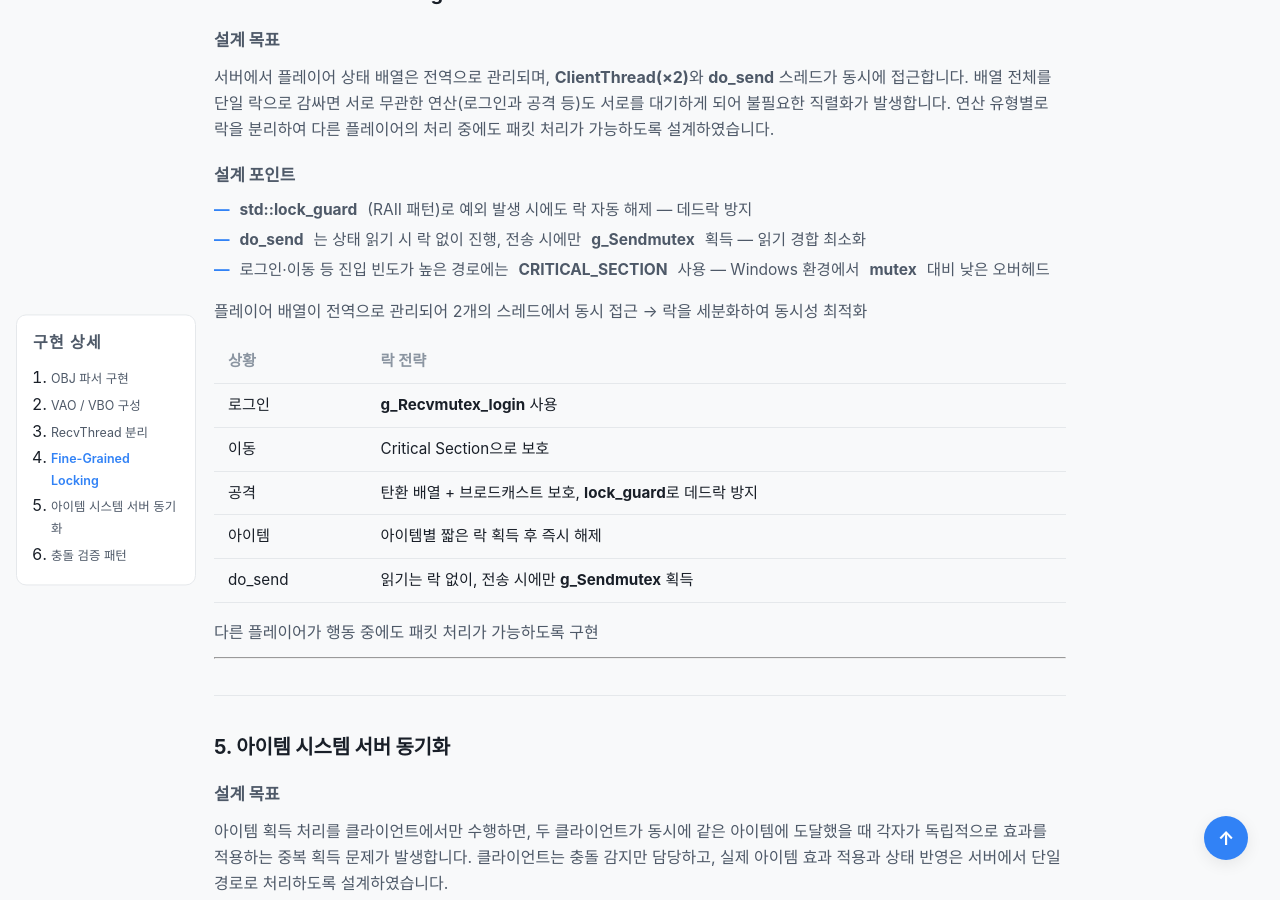
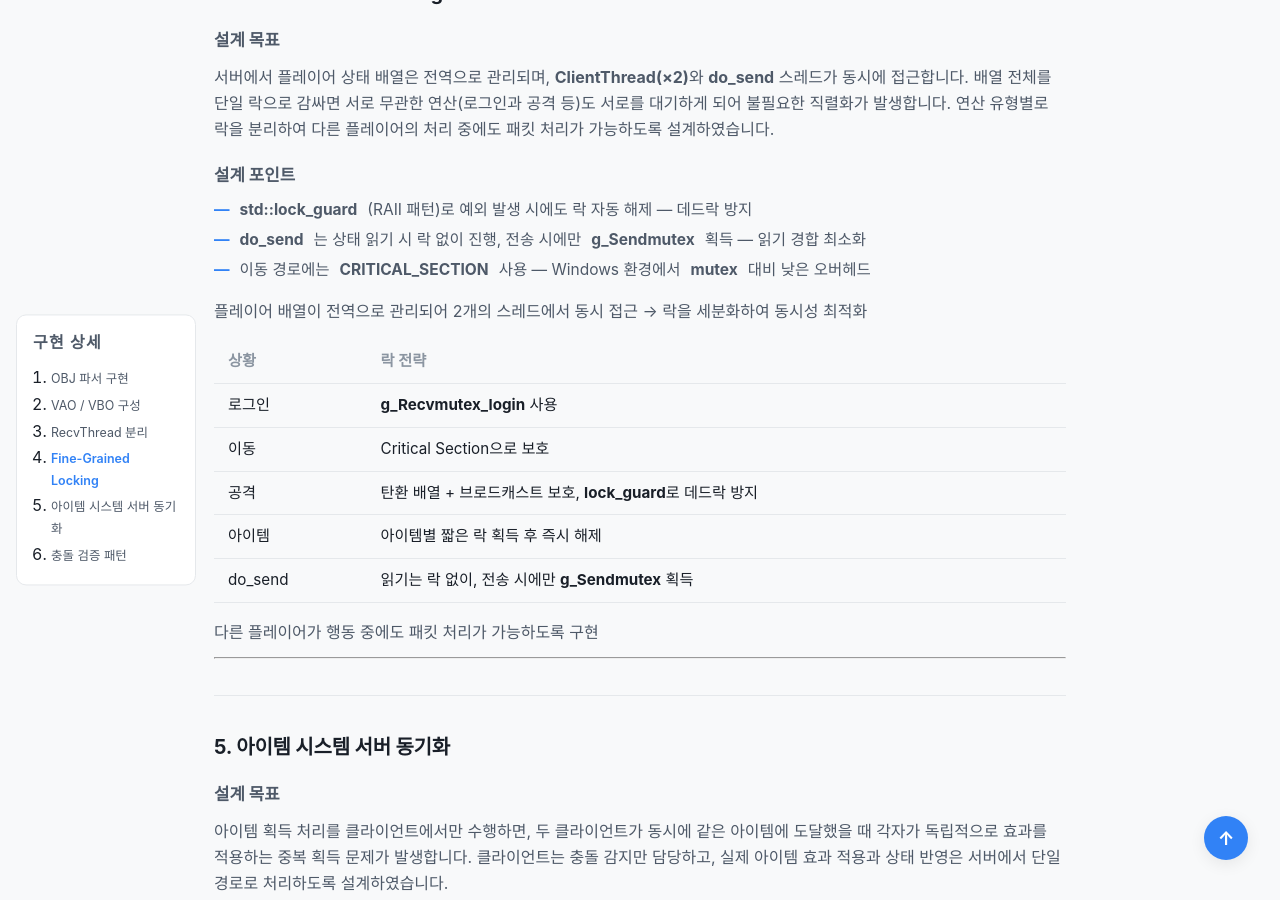
Before and after one commit to KimJinsun610/KimJinsun610.github.io, a Jekyll site: the page built from projects/tank-shoot.md, in a window 1280 px wide and 900 px high, scrolled down 3439 px. Built offline with Jekyll 4.4.1, drawn with Linux system fonts in a browser that asks for light colours; some web fonts are replaced.

Commit message:
Update tank-shoot.md

```diff
--- a/projects/tank-shoot.md
+++ b/projects/tank-shoot.md
@@ -152,7 +152,7 @@ glVertexAttribPointer(2, 2, GL_FLOAT, GL_FALSE, 2 * sizeof(float), 0); // UV
 
 - **std::lock_guard**(RAII 패턴)로 예외 발생 시에도 락 자동 해제 — 데드락 방지
 - **do_send**는 상태 읽기 시 락 없이 진행, 전송 시에만 **g_Sendmutex** 획득 — 읽기 경합 최소화
-- 로그인·이동 등 진입 빈도가 높은 경로에는 **CRITICAL_SECTION** 사용 — Windows 환경에서 **mutex** 대비 낮은 오버헤드
+- 이동 경로에는 **CRITICAL_SECTION** 사용 — Windows 환경에서 **mutex** 대비 낮은 오버헤드
 
 플레이어 배열이 전역으로 관리되어 2개의 스레드에서 동시 접근 → 락을 세분화하여 동시성 최적화
 
```
